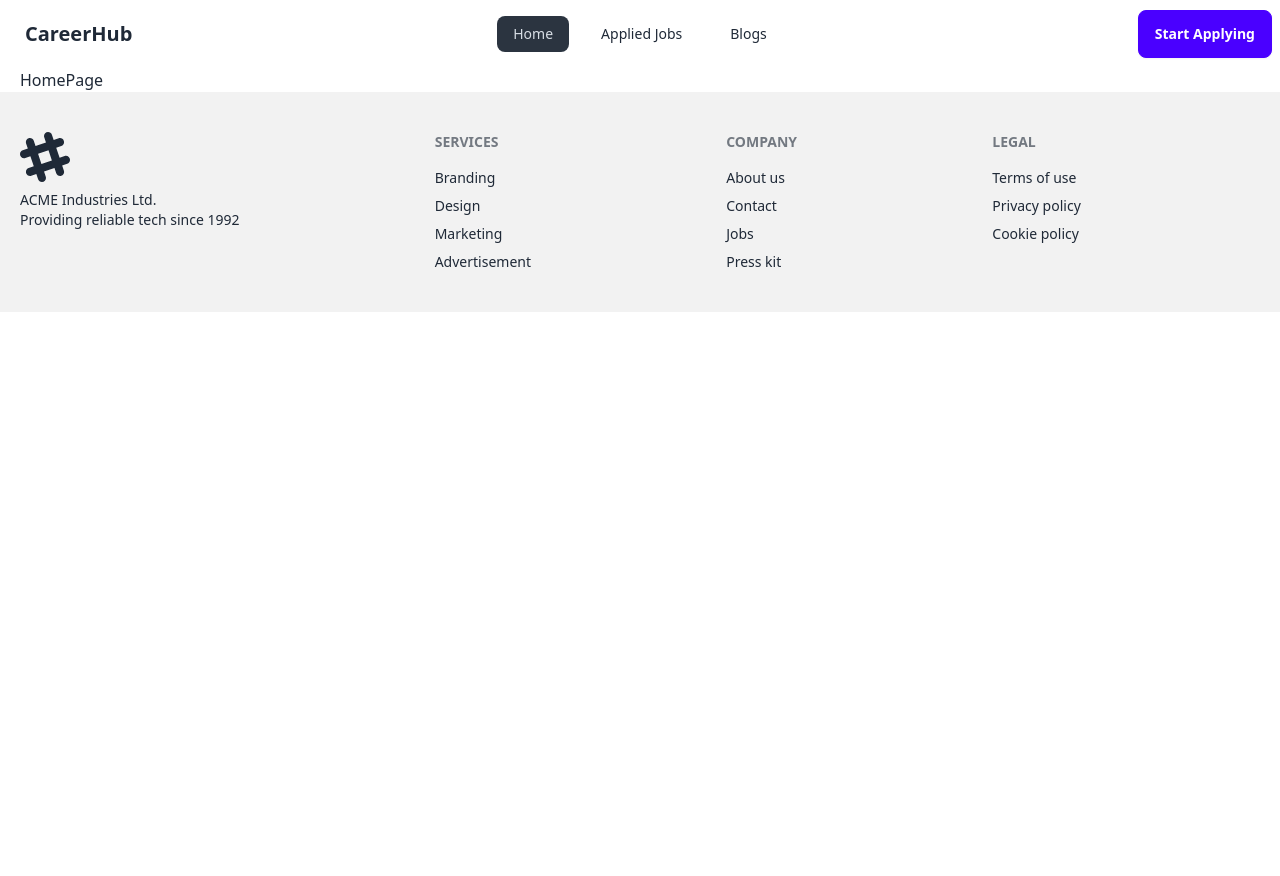
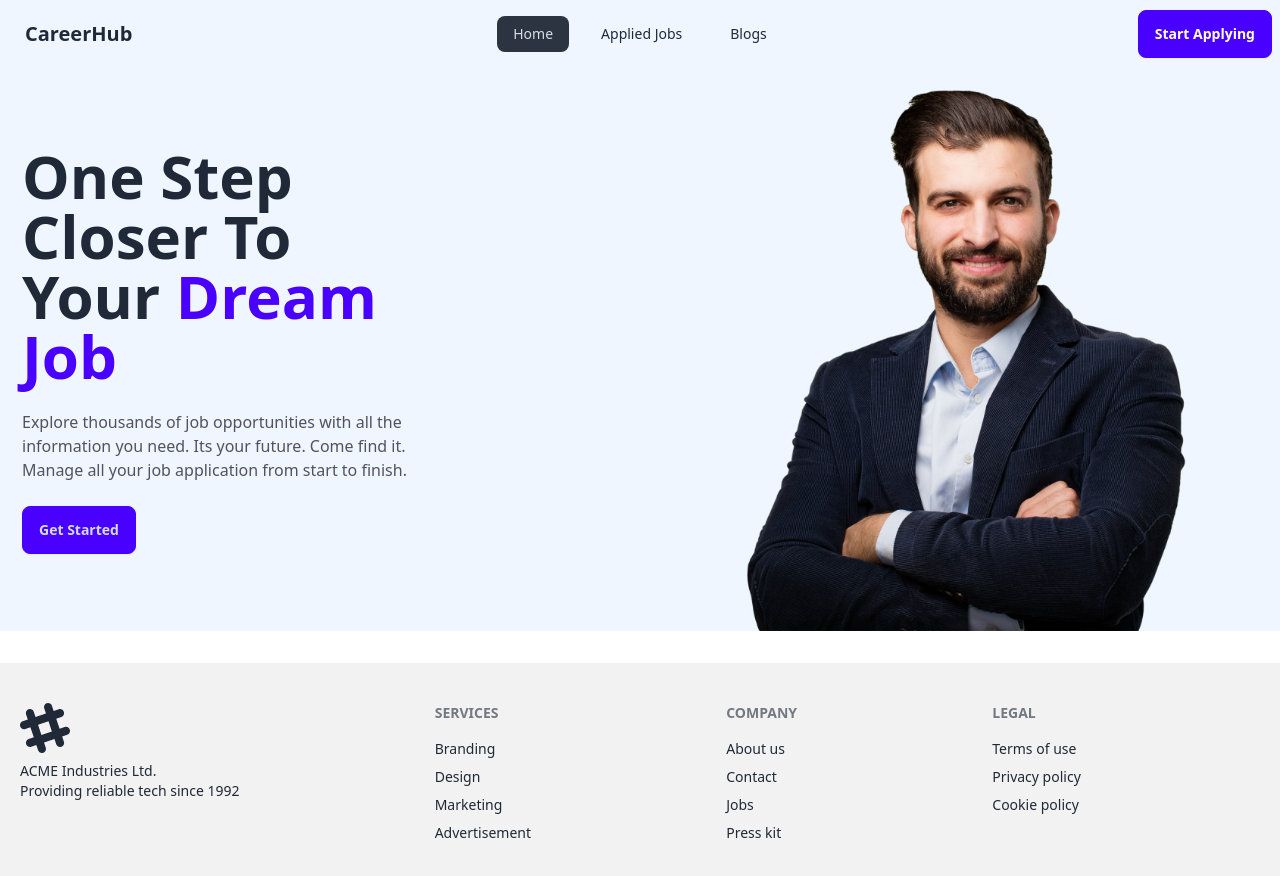
Before and after one commit to jakareya76/career-hub, a React (Vite) app: page / in a window 1280 px wide. Shown: the top 876 px of the page. Before the commit the page ends 800 px from the top, so only its background shows below. Built offline with nearby package versions, Linux system fonts and the light colour scheme.

Commit message:
create banner section

```diff
--- a/src/App.jsx
+++ b/src/App.jsx
@@ -5,17 +5,9 @@ import Footer from "./components/Footer";
 const App = () => {
   return (
     <>
-      <header className="container mx-auto">
-        <Navbar />
-      </header>
-
-      <main className="container mx-auto px-5">
-        <Outlet />
-      </main>
-
-      <footer className="py-10 bg-base-200 text-base-content">
-        <Footer />
-      </footer>
+      <Navbar />
+      <Outlet />
+      <Footer />
     </>
   );
 };
--- a/src/components/Footer.jsx
+++ b/src/components/Footer.jsx
@@ -1,5 +1,6 @@
 const Footer = () => {
   return (
+    <footer className="py-10 bg-base-200 text-base-content mt-8">
       <div className="container mx-auto footer px-5">
         <aside>
           <svg
@@ -40,6 +41,7 @@ const Footer = () => {
           <a className="link link-hover">Cookie policy</a>
         </nav>
       </div>
+    </footer>
   );
 };
 
--- a/src/components/Navbar.jsx
+++ b/src/components/Navbar.jsx
@@ -2,7 +2,8 @@ import { NavLink } from "react-router-dom";
 
 const Navbar = () => {
   return (
-    <nav className="navbar bg-base-100">
+    <nav className=" bg-blue-50">
+      <div className="navbar container mx-auto">
         <div className="navbar-start">
           <div className="dropdown">
             <div tabIndex={0} role="button" className="btn btn-ghost lg:hidden">
@@ -54,6 +55,7 @@ const Navbar = () => {
         <div className="navbar-end">
           <a className="btn btn-primary text-white">Start Applying</a>
         </div>
+      </div>
     </nav>
   );
 };
--- a/src/pages/HomePage.jsx
+++ b/src/pages/HomePage.jsx
@@ -1,5 +1,27 @@
+import heroImage from "../assets/images/user.png";
+
 const HomePage = () => {
-  return <div>HomePage</div>;
+  return (
+    <div class="hero bg-blue-50">
+      <div class="flex items-center justify-center flex-col lg:flex-row-reverse">
+        <div className="lg:w-1/2">
+          <img src={heroImage} />
+        </div>
+        <div className="lg:w-1/2">
+          <h1 class="text-4xl md:text-5xl lg:text-6xl font-bold max-w-[410px] ">
+            One Step Closer To Your{" "}
+            <span className="text-primary">Dream Job</span>
+          </h1>
+          <p class="py-6 max-w-[420px] text-zinc-600">
+            Explore thousands of job opportunities with all the information you
+            need. Its your future. Come find it. Manage all your job application
+            from start to finish.
+          </p>
+          <button class="btn btn-primary">Get Started</button>
+        </div>
+      </div>
+    </div>
+  );
 };
 
 export default HomePage;
```
Lines whose indentation alone changed are shown as unchanged.
